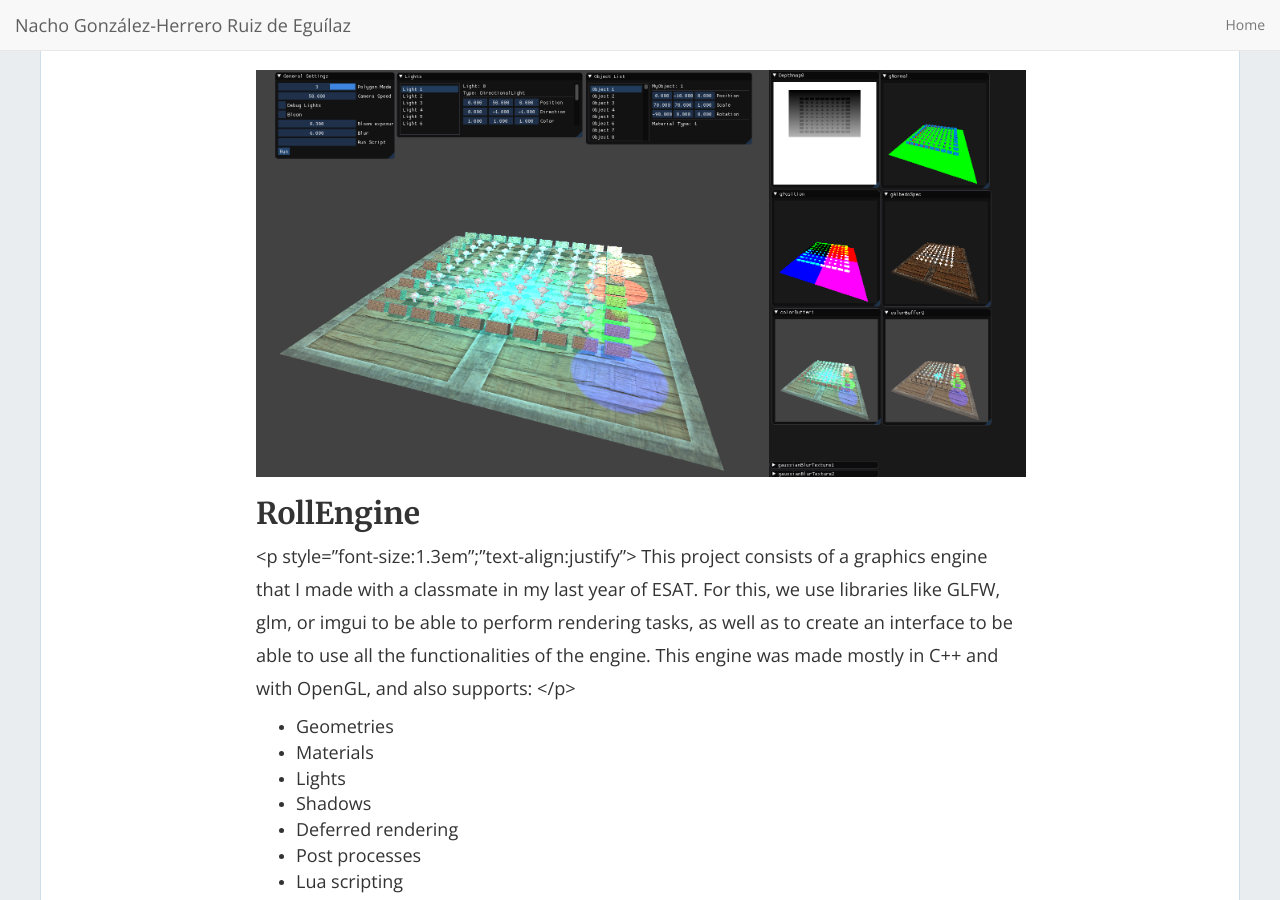
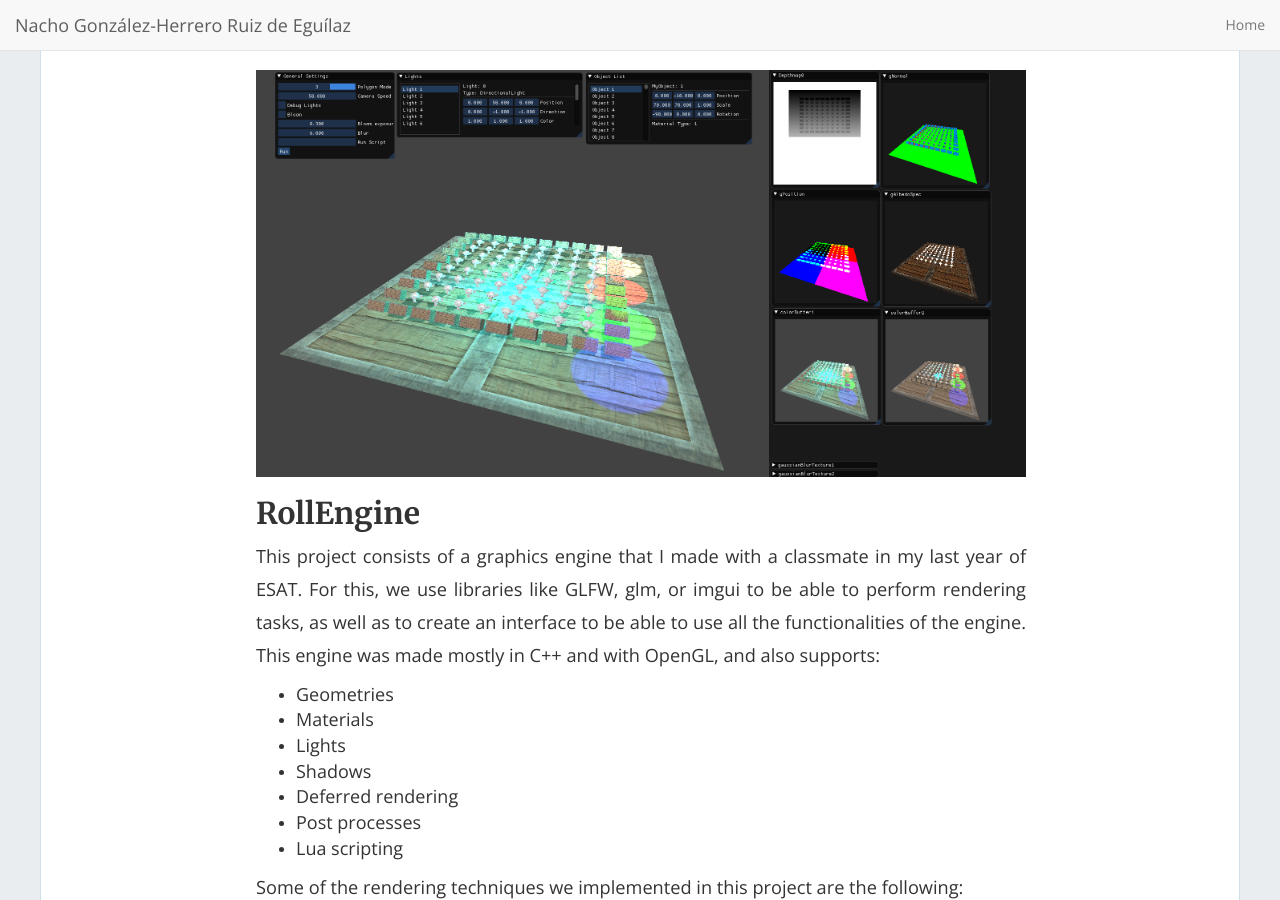
Before and after one commit to gonzalezher/gonzalezher, a Jekyll site: the page built from rollengine.md, in a window 1280 px wide and 900 px high. Built offline with Jekyll 4.4.1, drawn with Linux system fonts in a browser that asks for light colours; nearby versions of some CDN libraries.

Commit message:
changed font size

```diff
--- a/rollengine.md
+++ b/rollengine.md
@@ -7,9 +7,13 @@
 ![](/img/posts/rollengine_capture.png)
 ## RollEngine
 
-<p style="font-size:1.3em";"text-align:justify">
-This project consists of a graphics engine that I made with a classmate in my last year of ESAT. For this, we use libraries like GLFW, glm, or imgui to be able to perform rendering tasks, as well as to create an interface to be able to use all the functionalities of the engine. This engine was made mostly in C++ and with OpenGL, and also supports:
+<div style="text-align: justify">
+
+<p style="font-size:1.3em">
+    This project consists of a graphics engine that I made with a classmate in my last year of ESAT. For this, we use libraries like GLFW, glm, or imgui to be able to perform rendering tasks, as well as to create an interface to be able to use all the functionalities of the engine. This engine was made mostly in C++ and with OpenGL, and also supports:
 </p>
+
+</div>
 
 - <font size="4"> Geometries </font>
 - <font size="4"> Materials </font>
```
Also changed, not shown: nerthus.md (+19 -8 lines).
